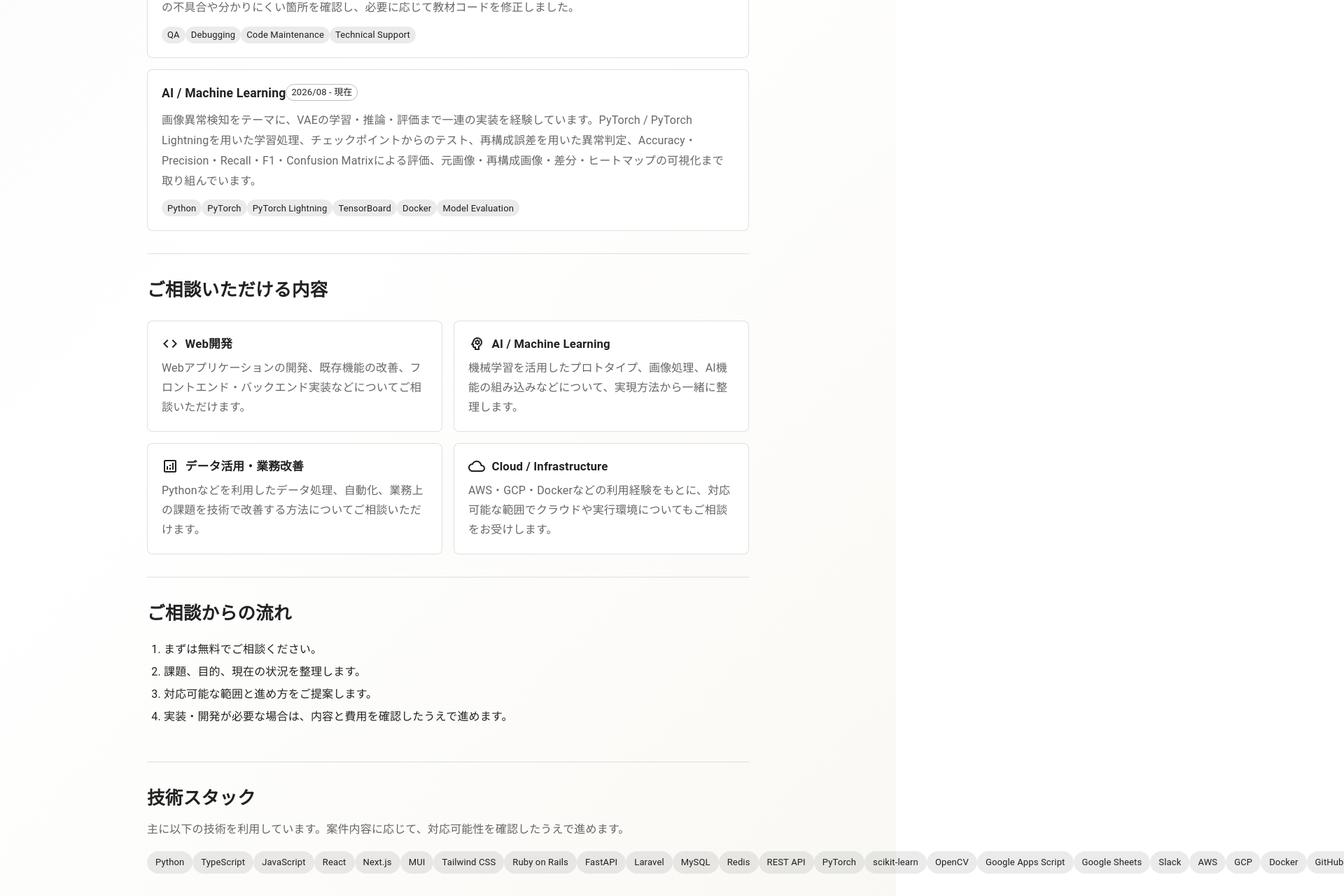
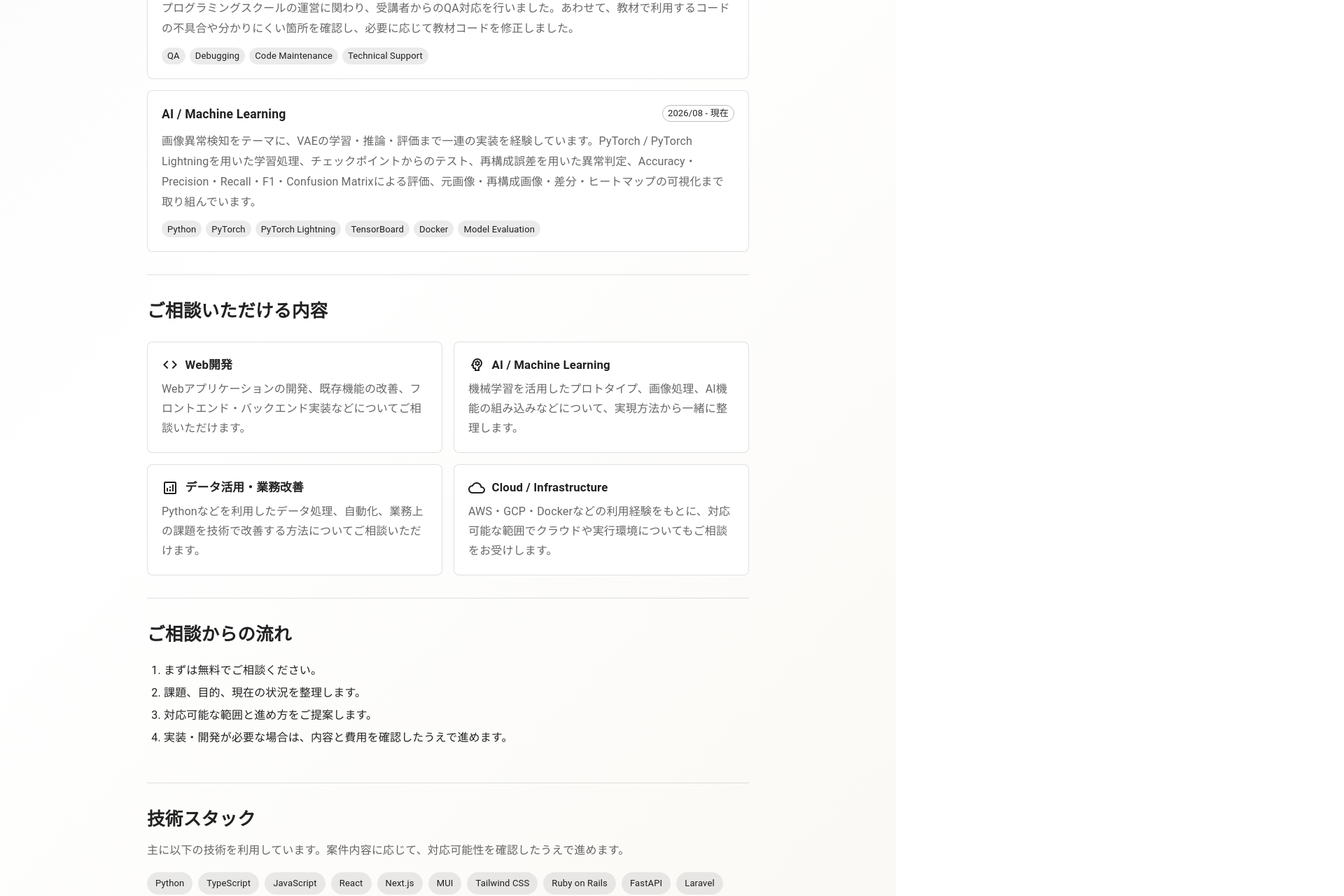
Before and after one commit to Doragon-RH/introduction, a Next.js app: page /work in a window 1280 px wide. Shown: the part 1620-2900 px from the top of the page at 70% size, 1920 px wide, since content can reach past the window. Built offline with nearby package versions, Linux system fonts and the light colour scheme.

Commit message:
Migrate Stack system props to sx for MUI 9

```diff
--- a/pages/work.tsx
+++ b/pages/work.tsx
@@ -113,7 +113,7 @@ export default function Work() {
               key={experience.title}
               sx={{ p: 2.5, border: '1px solid', borderColor: 'divider', borderRadius: 2, bgcolor: 'background.paper' }}
             >
-              <Stack direction={{ xs: 'column', sm: 'row' }} justifyContent="space-between" gap={1}>
+              <Stack direction={{ xs: 'column', sm: 'row' }} sx={{ justifyContent: 'space-between', gap: 1 }}>
                 <Typography component="h3" sx={{ fontSize: '1.1rem', fontWeight: 700 }}>
                   {experience.title}
                 </Typography>
@@ -122,7 +122,7 @@ export default function Work() {
               <Typography sx={{ color: 'text.secondary', lineHeight: 1.8, my: 1.5 }}>
                 {experience.description}
               </Typography>
-              <Stack direction="row" flexWrap="wrap" gap={0.75}>
+              <Stack direction="row" sx={{ flexWrap: 'wrap', gap: 0.75 }}>
                 {experience.skills.map((skill) => (
                   <Chip key={skill} label={skill} size="small" />
                 ))}
@@ -141,7 +141,7 @@ export default function Work() {
         <Box sx={{ display: 'grid', gridTemplateColumns: { xs: '1fr', sm: 'repeat(2, 1fr)' }, gap: 2, mt: 3 }}>
           {consultationAreas.map((area) => (
             <Box key={area.title} sx={{ p: 2.5, border: '1px solid', borderColor: 'divider', borderRadius: 2, bgcolor: 'background.paper' }}>
-              <Stack direction="row" spacing={1.2} alignItems="center" sx={{ mb: 1 }}>
+              <Stack direction="row" spacing={1.2} sx={{ alignItems: 'center', mb: 1 }}>
                 {area.icon}
                 <Typography component="h3" sx={{ fontSize: '1.05rem', fontWeight: 700 }}>
                   {area.title}
@@ -178,7 +178,7 @@ export default function Work() {
         <Typography sx={{ color: 'text.secondary', lineHeight: 1.8, mb: 2 }}>
           主に以下の技術を利用しています。案件内容に応じて、対応可能性を確認したうえで進めます。
         </Typography>
-        <Stack direction="row" flexWrap="wrap" gap={1}>
+        <Stack direction="row" sx={{ flexWrap: 'wrap', gap: 1 }}>
           {['Python', 'TypeScript', 'JavaScript', 'React', 'Next.js', 'MUI', 'Tailwind CSS', 'Ruby on Rails', 'FastAPI', 'Laravel', 'MySQL', 'Redis', 'REST API', 'PyTorch', 'scikit-learn', 'OpenCV', 'Google Apps Script', 'Google Sheets', 'Slack', 'AWS', 'GCP', 'Docker', 'GitHub'].map((skill) => (
             <Chip key={skill} label={skill} />
           ))}
```
